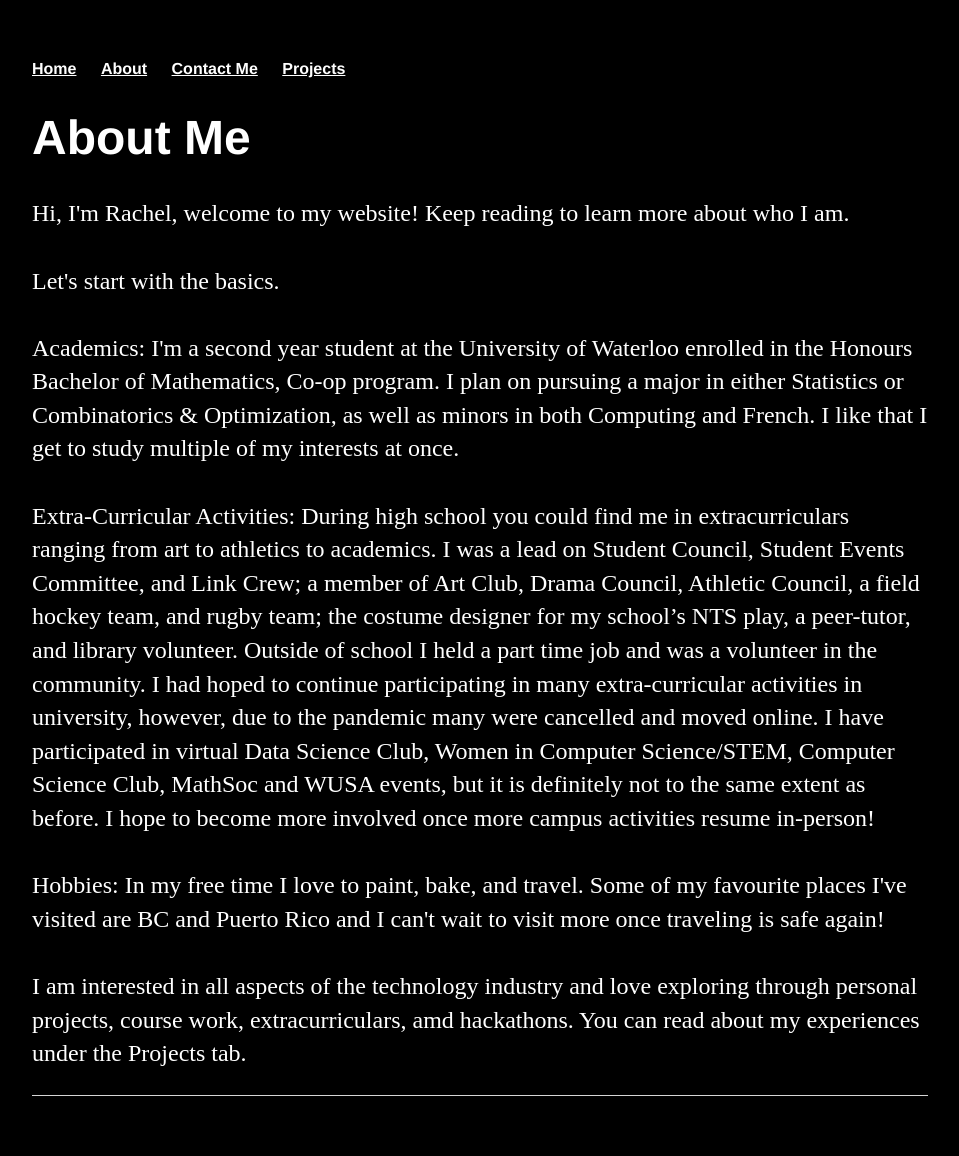
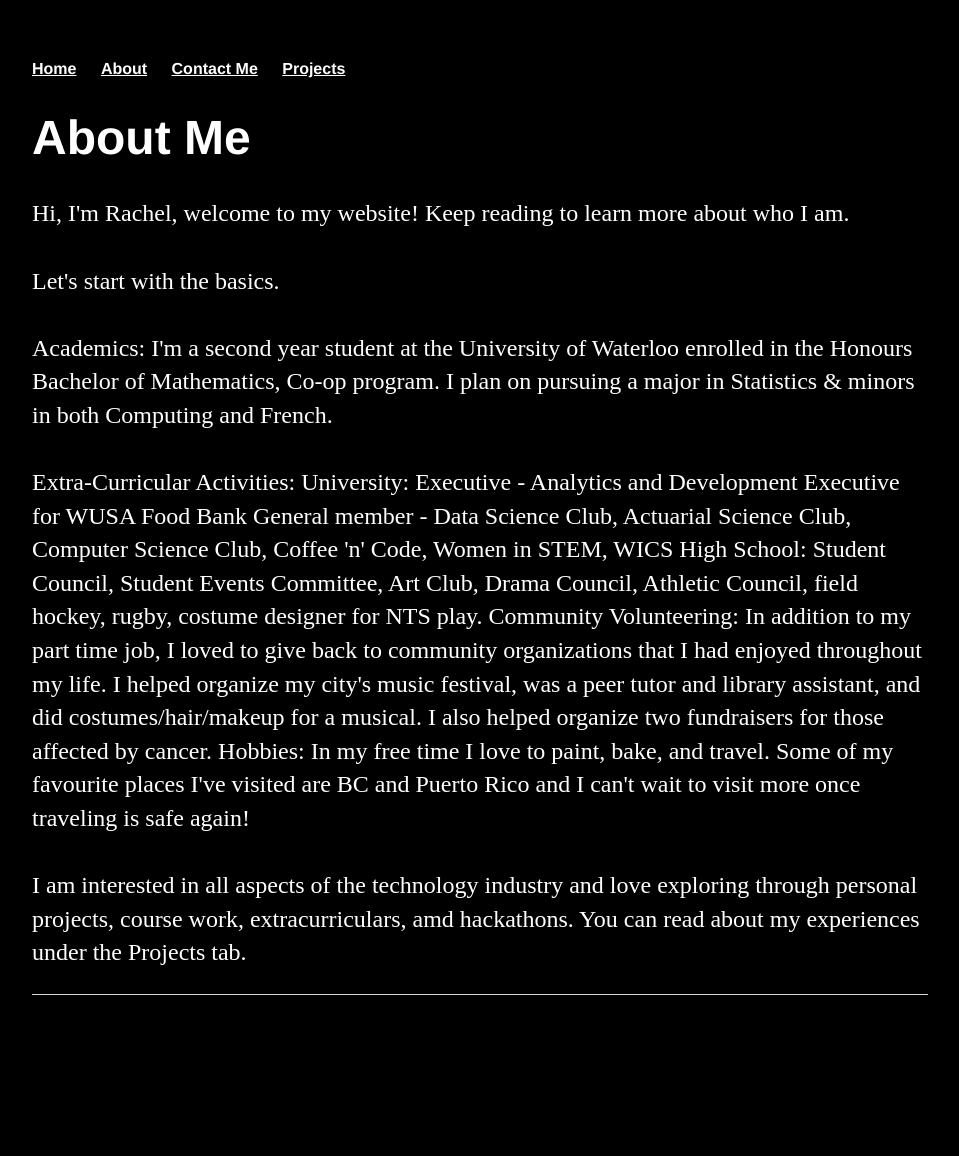
Before and after one commit to rachel-scott/rachel-scott.github.io, a Jekyll site: the page built from about/index.html, in a window 1280 px wide. Shown: the whole page, without its empty margins (160-1119 px from the left). Built offline with Jekyll 4.4.1, drawn with Linux system fonts in a browser that asks for light colours; after the commit the page ends 1055 px from its top, so only the background shows below that.

Commit message:
Update index.html

```diff
--- a/about/index.html
+++ b/about/index.html
@@ -9,21 +9,22 @@ title: Rachel Scott
 		Let's start with the basics.
 		<br><br>
 		Academics: I'm a second year student at the University of Waterloo enrolled in the
-		Honours Bachelor of Mathematics, Co-op program. I plan on pursuing a major in either Statistics or Combinatorics & Optimization,
-		as well as minors in both Computing and French.
-		I like that I get to study multiple of my interests at once.
+		Honours Bachelor of Mathematics, Co-op program. I plan on pursuing a major in Statistics & minors in both Computing and French.
 		<br><br>
-		Extra-Curricular Activities: During high school you could find me in extracurriculars ranging
-		from art to athletics to academics. I was a lead on Student Council, Student Events Committee,
-		and Link Crew; a member of Art Club, Drama Council, Athletic Council, a field hockey team, and
-		rugby team; the costume designer for my school’s NTS play, a peer-tutor, and library volunteer.
-		Outside of school I held a part time job and was a volunteer in the community. I had hoped to continue
-		participating in many extra-curricular activities in university, however, due to the
-		pandemic many were cancelled and moved online. I have participated in virtual Data Science Club,
-		Women in Computer Science/STEM, Computer Science Club, MathSoc and WUSA events, but it is definitely
-		not to the same extent as before. I hope to become more involved once more campus activities
-		resume in-person!
-		<br><br>
+		Extra-Curricular Activities:
+
+		University:
+		Executive - Analytics and Development Executive for WUSA Food Bank
+		General member - Data Science Club, Actuarial Science Club, Computer Science Club, Coffee 'n' Code, Women in STEM, WICS
+
+		High School:
+		Student Council, Student Events Committee, Art Club, Drama Council, Athletic Council, field hockey, rugby, costume designer for NTS play.
+
+		Community Volunteering:
+		In addition to my part time job, I loved to give back to community organizations that I had enjoyed throughout my life. I helped organize my city's
+		music festival, was a peer tutor and library assistant, and did costumes/hair/makeup for a musical.
+		I also helped organize two fundraisers for those affected by cancer.
+
 		Hobbies: In my free time I love to paint, bake, and travel. Some of my favourite places
 		I've visited are BC and Puerto Rico and I can't wait to visit more once traveling is safe again!
 		<br><br>
```
